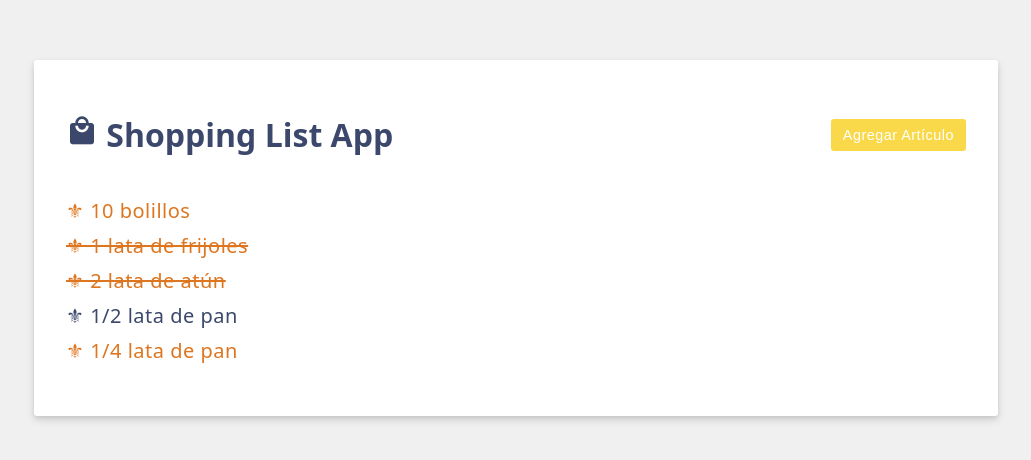
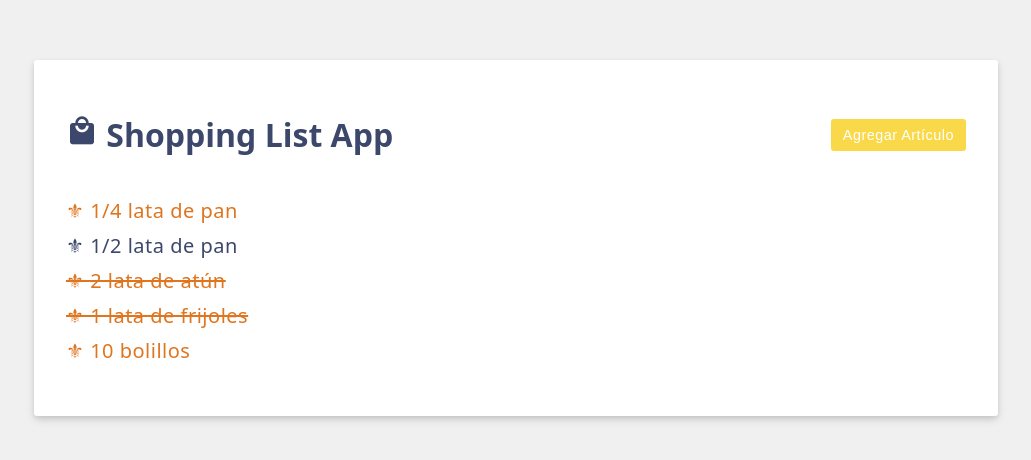
Before and after one commit to YahirArboleya/DADM-2024, a Vue app: page / in a window 1280 px wide. Shown: the part 162-622 px from the top of the page, without its empty margins (124-1155 px from the left). Built offline with nearby package versions, Linux system fonts and the light colour scheme.

Commit message:
Propiedad computada 2

```diff
--- a/src/App.vue
+++ b/src/App.vue
@@ -51,6 +51,11 @@ const characterCount = computed(()=>{
   return newItem.value.length;
 });
 
+
+// Creando propiedad computada que invierte items de la lista
+const reversedItems = computed(() => [...items.value].reverse());
+
+
 </script>
 
 <template>
@@ -82,9 +87,9 @@ const characterCount = computed(()=>{
   <!-- Lista de items -->
   <ul>
     <li
-      v-for="item in items"
+      v-for="item in reversedItems"
       :key="item.id"
-      @click="togglePurchased(item)"
+      @click="togglePurchased(reversedItems)"
       :class="{ strikeout: item.purchased, priority: item.priority }"
     >
       ⚜ {{ item.label }}
```
